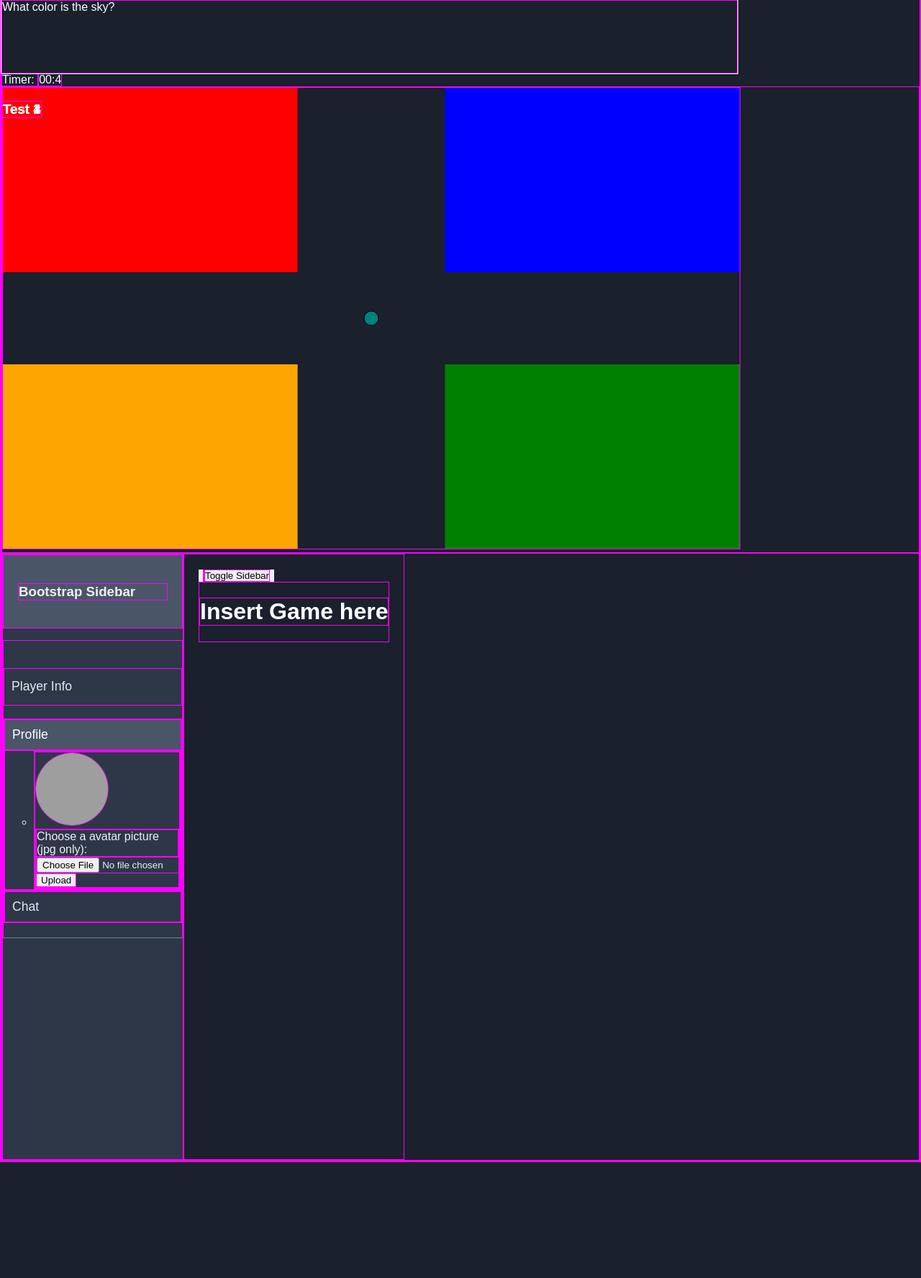
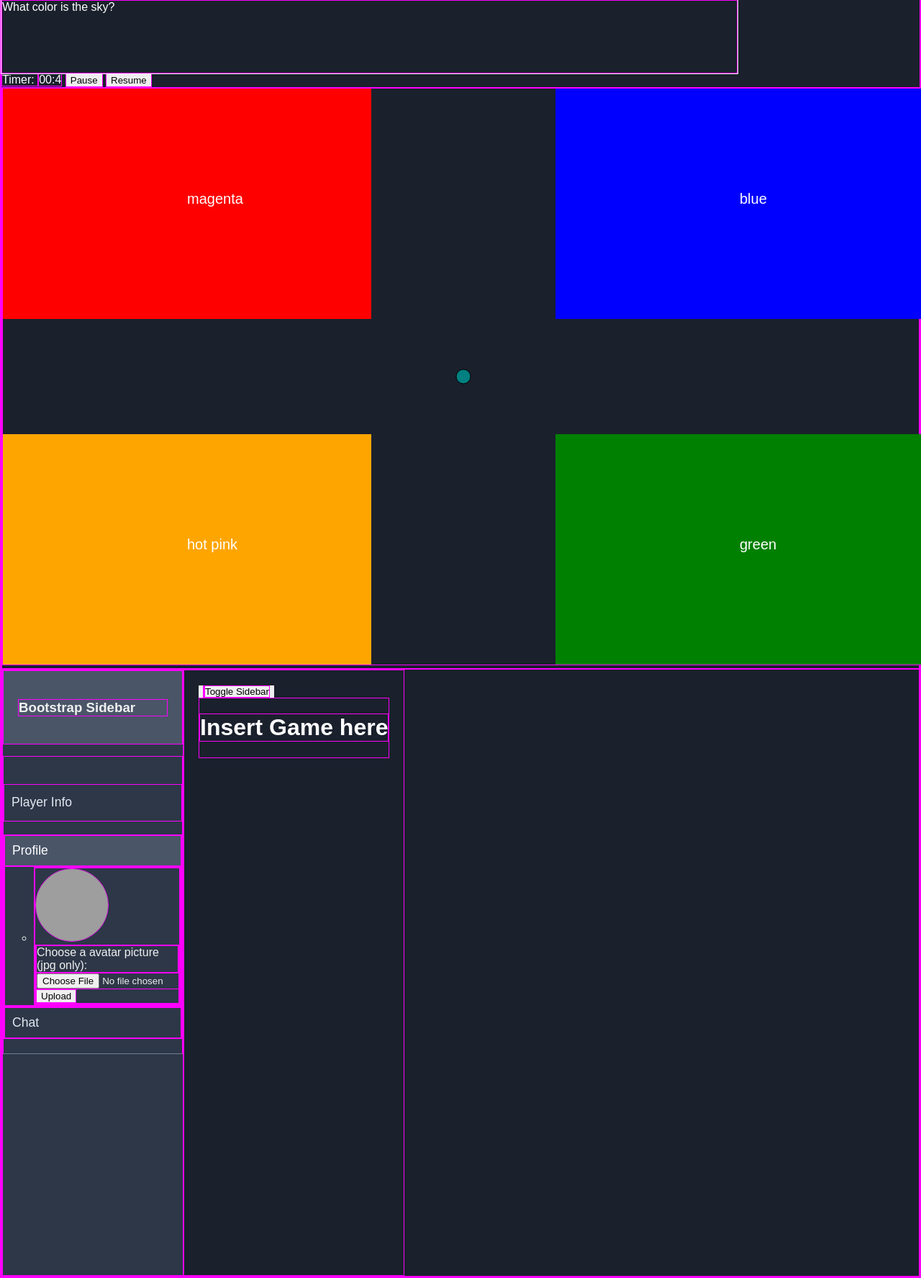
Before and after one commit to yyang594/CSE-312-Project, a Flask app: page /game in a window 1280 px wide. Shown: the part 46-1821 px from the top of the page at 72% size. Before the commit the page ends 1660 px from the top, so only its background shows below. Run offline with Flask 3, Linux system fonts and the light colour scheme; some libraries are stand-ins or nearby versions; grey boxes are pictures that could not be loaded.

Commit message:
Added solution detection and space to lock

```diff
--- a/app/server.py
+++ b/app/server.py
@@ -5,7 +5,7 @@ from flask_wtf import FlaskForm
 from wtforms import StringField, PasswordField
 from wtforms.validators import InputRequired, Length, EqualTo, Regexp
 
-from PIL import Image
+#from PIL import Image
 
 import database
 import logging
@@ -82,8 +82,6 @@ def home():
 def game():
     return render_template('game.html')
 
-
-
 @app.route('/login', methods=['GET', 'POST'])
 def login():
     form = LoginForm(request.form)
@@ -141,7 +139,9 @@ def submit_question():
         #Note: edge cases: check for no correct answers
         #                  check how many answers are actually submitted
 
-    return render_template('question_submission.html')
+        return render_template('game.html')
+
+    return render_template('question_submission.html', questions=questions)
 
 @app.route('/test')
 def test():
--- a/app/static/JS/game.js
+++ b/app/static/JS/game.js
@@ -19,9 +19,8 @@ const ctx = canvas.getContext("2d");
 
 const questionDisplay = document.getElementById("questionBox");
 
-
 const radius = 10;
-const speed = 3;
+var speed = 3;
 
 const keysPressed = new Set();
 
@@ -31,30 +30,63 @@ questionSet = {
     "What color is the sky?": ["magenta", "blue", "hot pink", "green", "blue"],
     "What produces light?": ["Moon", "Concrete", "Leaf", "Sun", "Sun"]
 }
-questionDisplay.innerHTML = getRandomKey(questionSet)
 
-canvas.height = window.innerHeight * 0.80;
-canvas.width = window.innerWidth * 0.80;
+var currentQuestion = getRandomKey(questionSet)
+questionDisplay.innerHTML = currentQuestion
+var solution = questionSet[currentQuestion].pop()
+var answers = questionSet[currentQuestion]
+var solutionParameter;
+
+canvas.height = window.innerHeight;
+canvas.width = window.innerWidth;
 let playerX = canvas.width / 2;
 let playerY = canvas.height / 2;
+var playerState = "Default"
+
 //Timer
 //Change maxTime to change countdown
 const timer = document.getElementById("timer")
 var maxTime = 5
 var totalTime = maxTime
-setInterval(function () {
+
+let intervalId = setInterval(countdown, 1000);
+
+function countdown() {
     totalTime -= 1
     timer.innerHTML = "00:" + totalTime
     if (totalTime == 0){
         totalTime = maxTime
-        questionDisplay.innerHTML = getRandomKey(questionSet)
+        currentQuestion = getRandomKey(questionSet)
+        questionDisplay.innerHTML = currentQuestion
 
         //Debugging purposes
+        let rectXBound = solutionParameter[0]+solutionParameter[2]
+        let rectYBound = solutionParameter[1]+solutionParameter[3]
+
         console.log(`You are at position: (${playerX},${playerY})`)
+        ctx.willReadFrequently = true;  //Efficiency (Optional (Solely for getImageData))
         console.log(`You have chosen: (${ctx.getImageData(playerX, playerY, 1, 1).data})`)
+
+        if(playerX > solutionParameter[0] && playerX < rectXBound && playerY > solutionParameter[1] && playerY < rectYBound){
+            console.log("You got the question right!!!")
+        }
+
+        //Release Player State
+        playerState = "Default"
     }
-}, 1000);
+}
 
+function pause() {
+    clearInterval(intervalId);
+    console.log("Timer paused");
+}
+
+function resume() {
+    intervalId = setInterval(countdown, 1000);
+    console.log("Timer resumed");
+}
+
+//This should take in a dict(key) which would be the list of answers and the solution
 function getRandomKey(dict) {
     const keys = Object.keys(dict);
     const randomIndex = Math.floor(Math.random() * keys.length);
@@ -94,7 +126,6 @@ function drawPlayers() {
         //const img = new Image();
         //img.src = p.image || '/static/uploads/default.jpg';  // Default image fallback
 
-
         ctx.beginPath();
         ctx.arc(p.x, p.y, radius, 0, 2 * Math.PI);
         ctx.fillStyle = "purple";
@@ -102,7 +133,7 @@ function drawPlayers() {
         ctx.stroke();
 
         ctx.font = "12px Arial";
-        ctx.fillStyle = "black";
+        ctx.fillStyle = "white";
         ctx.textAlign = "center";
         ctx.fillText(p.name || "Guest", p.x, p.y + radius + 10);
     }
@@ -110,6 +141,21 @@ function drawPlayers() {
 
 document.addEventListener("keydown", (e) => {
     keysPressed.add(e.key.toLowerCase());
+
+    if (e.code === 'Space') {
+        e.preventDefault(); // Prevents scroll
+        console.log('Spacebar pressed!');
+        //Disable everything
+        playerState = "Locked"
+        //Make the avatar slightly green
+
+        // CALCULATE SCORE HERE
+    }
+    if (e.code === 'ShiftLeft'){
+        //Dash
+        console.log("ShiftLeft Pressed")
+        speed = 15
+    }
 });
 
 document.addEventListener("keyup", (e) => {
@@ -117,27 +163,50 @@ document.addEventListener("keyup", (e) => {
 });
 
 function setUp(){
+    canvas.width = window.innerWidth;
+    canvas.height = window.innerHeight;
     let rectWidth = canvas.width*0.4
     let rectHeight = canvas.height*0.4
 
-    ctx.fillStyle = "red";
-    ctx.fillRect(0, 0, rectWidth, rectHeight);
+    answers = questionSet[currentQuestion]
+    let rectParemeters = [
+        //Format: NW, NE, SW, SE
+        //Format: [x, y, width, height, textX, textY, color, answer, T/F Solution]
+        [0, 0, rectWidth, rectHeight, rectWidth/2, rectHeight/2, "red", answers[0], solution === answers[0]],
+        [canvas.width-rectWidth, 0, rectWidth, rectHeight, canvas.width-rectWidth + rectWidth/2, rectHeight/2, "blue", answers[1], solution === answers[1]],
+        [0, canvas.height-rectHeight, rectWidth, rectHeight, rectWidth/2, canvas.height-rectHeight + rectHeight/2, "orange", answers[2], solution === answers[2]],
+        [canvas.width-rectWidth, canvas.height-rectHeight, rectWidth, rectHeight, canvas.width-rectWidth + rectWidth/2, canvas.height-rectHeight + rectHeight/2, "green", answers[3], solution === answers[3]]
+    ]
 
-    ctx.fillStyle = "blue";
-    ctx.fillRect(canvas.width-rectWidth, 0, rectWidth, rectHeight);
+    //Format: [x, y, width, height, textX, textY, color, answer]
+    for (let rect = 0; rect < rectParemeters.length; rect++){
+        let currentRect = rectParemeters[rect]
+        ctx.fillStyle = currentRect[6];
+        ctx.fillRect(currentRect[0], currentRect[1], currentRect[2], currentRect[3]);
 
-    ctx.fillStyle = "orange";
-    ctx.fillRect(0, canvas.height-rectHeight, rectWidth, rectHeight);
+        ctx.fillStyle = "white";
+        ctx.font = '20px sans-serif';
+        ctx.fillText(currentRect[7], currentRect[4], currentRect[5]);
 
-    ctx.fillStyle = "green";
-    ctx.fillRect(canvas.width-rectWidth, canvas.height-rectHeight, rectWidth, rectHeight);
+        //GET PAREMETERS OF CORRECT RECTANGLE
+        if(currentRect[currentRect.length-1] == true){
+            solutionParameter = [currentRect[0], currentRect[1], currentRect[2], currentRect[3]]
+        }
+    }
 }
 
 //Main loop
 function gameLoop() {
+    //Dash functionality
+    if(speed !== 3){
+        speed -= 1
+    }
+
     ctx.clearRect(0, 0, canvas.width, canvas.height);
     setUp();
-    updatePosition();
+    if(playerState === "Default"){
+        updatePosition();
+    }
     drawPlayers(); // draw others first
     drawCircle();  // draw self
     requestAnimationFrame(gameLoop);
--- a/app/templates/game.html
+++ b/app/templates/game.html
@@ -7,12 +7,10 @@
 {% block content %}
 <div id="questionBox">Insert Question Here</div>
 <span>Timer: </span><span id="timer">00:30</span>
+<button onclick="pause()">Pause</button>
+<button onclick="resume()">Resume</button>
 <br>
 <div>
-    <h3 id="q1" class="question">Test 1</h3>
-    <h3 id="q2" class="question">Test 2</h3>
-    <h3 id="q3" class="question">Test 3</h3>
-    <h3 id="q4" class="question">Test 4</h3>
     <canvas id="Canvas"></canvas>
 </div>
 
```
